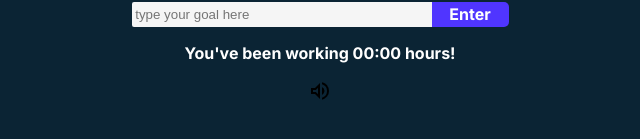
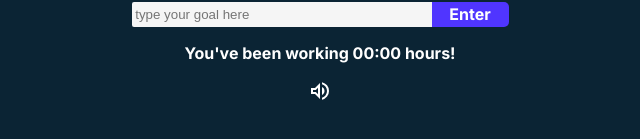
Before and after one commit to LurieK/pomedoro, a React (Create React App) app: page / in a window 1280 px wide. Shown: the part 467-606 px from the top of the page, without its empty margins (320-960 px from the left). Built offline with nearby package versions, Linux system fonts and the light colour scheme.

Commit message:
update ding icon to svg so it can render white

```diff
--- a/src/App.css
+++ b/src/App.css
@@ -124,3 +124,8 @@ form{
   font-style: italic;
   color: white;
 }
+
+.mute-button svg{
+fill: white;
+
+}
--- a/src/App.js
+++ b/src/App.js
@@ -9,7 +9,7 @@ import Goal from './components/goal'
 import React, {useState, useEffect} from 'react'
 
 function App() {
-    const workDuration = 25*60; // 25 minutes in seconds
+  const workDuration = 25*60; // 25 minutes in seconds
   const breakDuration =5*60; // 5 minutes in seconds
   const [working, setworking] = useState(true);
   const [countDownTime, setCountDownTime] = useState(workDuration);
--- a/src/components/ding.js
+++ b/src/components/ding.js
@@ -1,7 +1,6 @@
 import ding from '../call-to-attention-123107.mp3'
 import React, {useState} from 'react'
-import muteImg from '../volume_off_FILL0_wght400_GRAD0_opsz24.png'
-import soundImg from '../volume_up_FILL0_wght400_GRAD0_opsz24.png'
+
 
 
 const Ding = (props) =>{
@@ -23,12 +22,19 @@ function play (){
 
 play();
 
+const soundImg = (<svg xmlns="http://www.w3.org/2000/svg" height="24" viewBox="0 -960 960 960" width="24">
+<path d="M560-131v-82q90-26 145-100t55-168q0-94-55-168T560-749v-82q124 28 202 125.5T840-481q0 127-78 224.5T560-131ZM120-360v-240h160l200-200v640L280-360H120Zm440 40v-322q47 22 73.5 66t26.5 96q0 51-26.5 94.5T560-320ZM400-606l-86 86H200v80h114l86 86v-252ZM300-480Z"/>
+</svg>)
+
+const muteImg = (<svg xmlns="http://www.w3.org/2000/svg" height="24" viewBox="0 -960 960 960" width="24">
+<path d="M792-56 671-177q-25 16-53 27.5T560-131v-82q14-5 27.5-10t25.5-12L480-368v208L280-360H120v-240h128L56-792l56-56 736 736-56 56Zm-8-232-58-58q17-31 25.5-65t8.5-70q0-94-55-168T560-749v-82q124 28 202 125.5T840-481q0 53-14.5 102T784-288ZM650-422l-90-90v-130q47 22 73.5 66t26.5 96q0 15-2.5 29.5T650-422ZM480-592 376-696l104-104v208Zm-80 238v-94l-72-72H200v80h114l86 86Zm-36-130Z"/>
+</svg>)
 
 return (
 
-    <div className= 'mute-button'>
+    <div onClick={muteDing} className= 'mute-button'>
         {/* renders sound icon based on state */}
-        <img src={mute ? muteImg : soundImg} onClick={muteDing}/>
+        {mute ? muteImg : soundImg}
     </div>
 
 )
--- a/src/components/tracker.js
+++ b/src/components/tracker.js
@@ -6,8 +6,6 @@ const Tracker=(props)=> {
 
     const totalTimeRef = useRef(0);
     const prevWorking = useRef(props.working)
-    console.log(props.working)
-
 
     useEffect(()=> {
     //is this the first time useEffect is running?
```
